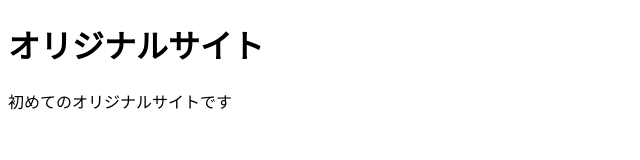
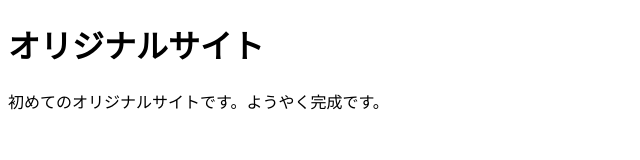
Before and after one commit to m4m1t4kkun/my-site, a plain HTML site: page index.html in a window 1280 px wide. Shown: the whole page, without its empty margins (0-640 px from the left). Drawn offline with Linux system fonts and the light colour scheme.

Commit message:
Add files via upload

```diff
--- a/index.html
+++ b/index.html
@@ -7,6 +7,6 @@
 </head>
 <body>
 	<h1>オリジナルサイト</h1>
-	<p>初めてのオリジナルサイトです</p>
+	<p>初めてのオリジナルサイトです。ようやく完成です。</p>
 </body>
 </html>
```
